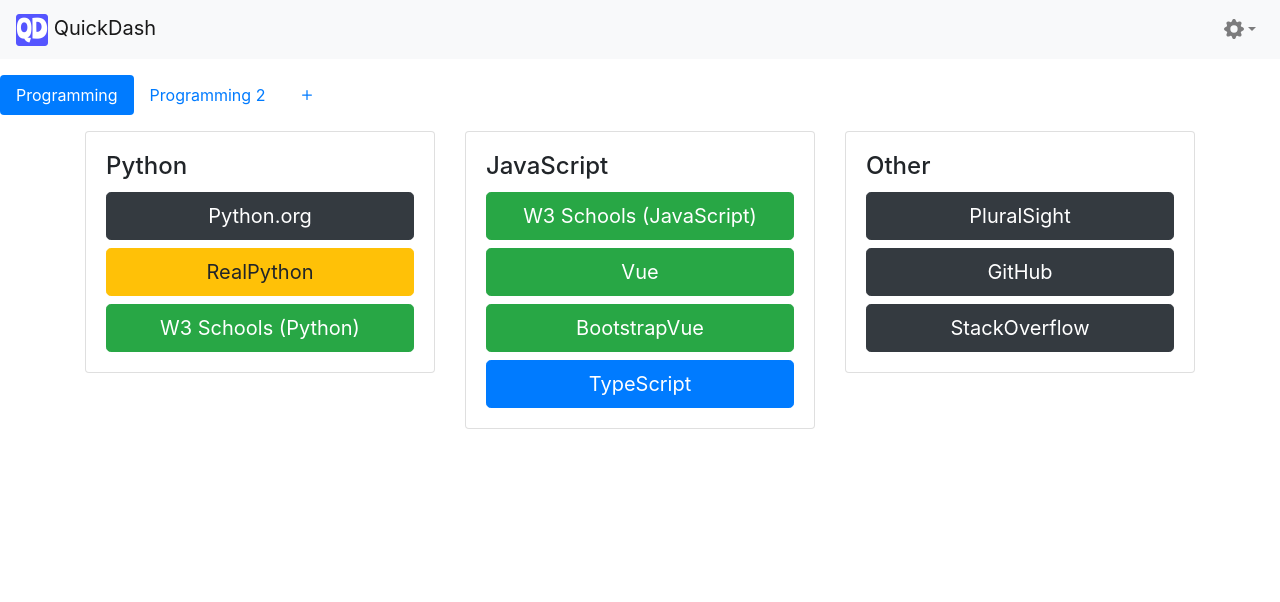
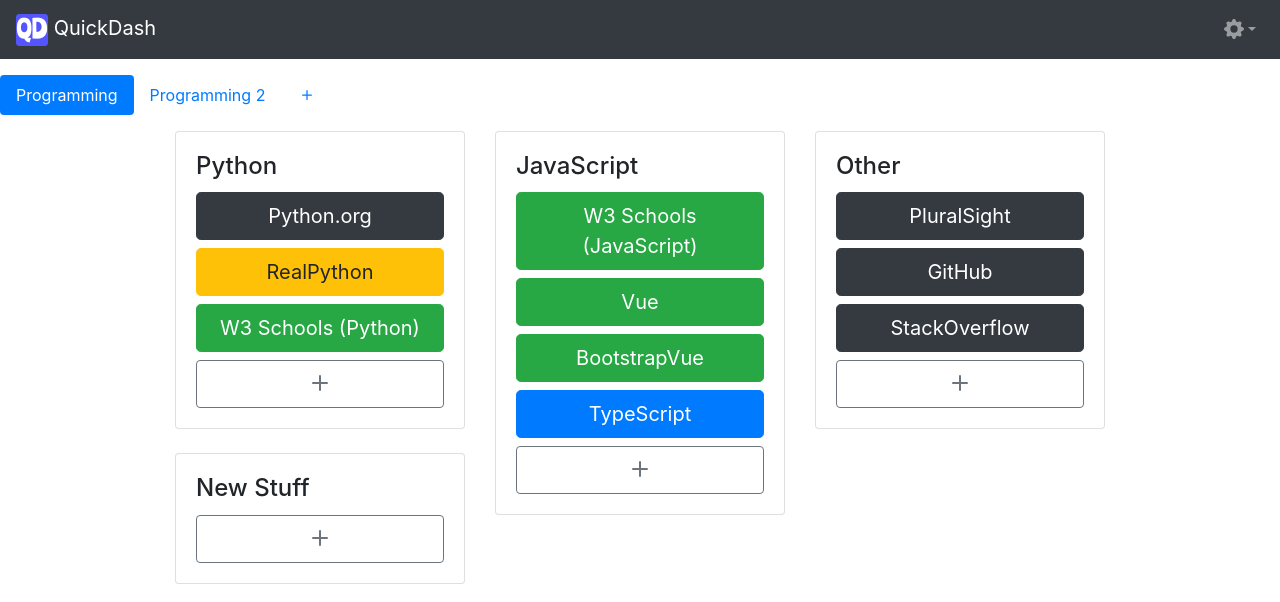
Before and after one commit to SEary342/QuickDash, a Vue app: page / in a window 1280 px wide. Shown: the top 602 px of the page. Built offline with nearby package versions, Linux system fonts and the light colour scheme.

Commit message:
Add link buttons & modal

```diff
--- a/src/App.vue
+++ b/src/App.vue
@@ -1,6 +1,6 @@
 <template>
   <div id="app">
-    <b-navbar variant="light" fluid
+    <b-navbar variant="dark" type="dark" fluid
       ><b-navbar-brand fluid
         ><b-img fluid :src="require('./assets/favicon-32x32.png')"></b-img>
         QuickDash</b-navbar-brand
--- a/src/LinkConfig.ts
+++ b/src/LinkConfig.ts
@@ -46,7 +46,8 @@ export const QuickDashConfig: LinkPage[] = [
       new LinkData("PluralSight", "https://app.pluralsight.com/"),
       new LinkData("GitHub", "https://github.com/"),
       new LinkData("StackOverflow", "https://stackoverflow.com/")
-    ])
+    ]),
+    new LinkGroup("New Stuff")
   ]),
   new LinkPage("Programming 2", [
     new LinkGroup("Python", [
--- a/src/components/LinkPanel.vue
+++ b/src/components/LinkPanel.vue
@@ -6,20 +6,17 @@
       v-bind:active="dash.name === $store.getters.selectedDash"
       :key="dash.name"
     >
-      <b-container>
+      <b-container fluid class="w-75">
+        <b-row>
+          <b-col v-for="(col, colIndex) in dash.groupList" :key="colIndex">
             <b-row
-          v-for="(row, rowIndex) in dash.groupList"
-          :key="rowIndex"
-          class="mb-3"
-        >
-          <b-col
-            v-for="(grp, colIndex) in row"
-            :key="''.concat(rowIndex, '-', colIndex)"
-          >
-            <b-card :title="grp.name">
+              v-for="(grp, grpIndex) in col"
+              :key="''.concat(colIndex, '-', grpIndex)"
+              ><b-col>
+                <b-card :title="grp.name" class="mb-4">
                   <b-button
                     v-for="(link, btnIndex) in grp.linkList"
-                :key="''.concat(rowIndex, '-', colIndex, '-', btnIndex)"
+                    :key="''.concat(colIndex, '-', grpIndex, '-', btnIndex)"
                     :href="link.url"
                     target="_blank"
                     :variant="link.color"
@@ -27,7 +24,13 @@
                     block
                     >{{ link.text }}</b-button
                   >
-            </b-card>
+                  <b-button
+                    variant="outline-secondary"
+                    block
+                    @click="createLink(dash.name, grp)"
+                    ><BIconPlus font-scale="2"/></b-button></b-card
+              ></b-col>
+            </b-row>
           </b-col>
         </b-row>
       </b-container>
@@ -55,38 +58,112 @@
         ><b-form-input v-model="newTabName"></b-form-input
       ></b-form-group>
     </b-modal>
+    <b-modal
+      id="new-link"
+      @hidden="resetLinkModal"
+      title="New Link"
+      @ok="saveLink"
+      :ok-disabled="
+        newLinkData.name === null ||
+          newLinkData.name.length === 0 ||
+          newLinkData.URL === null ||
+          newLinkData.URL.length === null ||
+          linkNameValid !== true
+      "
+    >
+      <b-form-group label="Link Name:"
+        ><b-form-input
+          v-model="newLinkData.name"
+          :state="linkNameValid"
+        ></b-form-input
+      ></b-form-group>
+      <b-form-group label="Link URL:"
+        ><b-form-input v-model="newLinkData.URL"></b-form-input
+      ></b-form-group>
+    </b-modal>
   </b-tabs>
 </template>
 
 <script lang="ts">
-import { Component, Vue, Watch } from "vue-property-decorator";
-import { LinkPage, LinkGroup } from "../ConfigStructure";
-import { numberOfColumns } from "../LinkConfig";
+import { Component, Vue } from "vue-property-decorator";
+import { LinkGroup } from "../ConfigStructure";
 
 type DisplayDash = {
   name: string;
   groupList: LinkGroup[][];
 };
 
+type NewLink = {
+  name: string | null;
+  URL: string | null;
+  dashName: string | null;
+  dashGroup: LinkGroup | null;
+};
+
 @Component
 export default class LinkPanel extends Vue {
   newTabName = null;
+  newLinkData: NewLink = {
+    name: null,
+    URL: null,
+    dashName: null,
+    dashGroup: null
+  };
+
+  createLink(dashName: string, dashGroup: LinkGroup) {
+    this.newLinkData.dashName = dashName;
+    this.newLinkData.dashGroup = dashGroup;
+    this.$bvModal.show("new-link");
+  }
+
+  get linkNameValid() {
+    if (
+      this.newLinkData.name === null ||
+      this.newLinkData.dashGroup === null
+    ) {
+      return null;
+    }
+    return !this.newLinkData.dashGroup.linkList
+      .map(x => x.text.toLowerCase())
+      .includes(String(this.newLinkData.name).toLowerCase());
+  }
+
+  saveLink() {
+    // TODO implement this on the store end
+    // Make the new tabs save
+    // Make it possible to add new groups
+    // Implement import & export
+    // Add the ability to edit group data
+    console.log(this.newLinkData);
+  }
+
+  resetLinkModal() {
+    this.newLinkData = {
+      name: null,
+      URL: null,
+      dashName: null,
+      dashGroup: null
+    };
+  }
 
   get displayDashboards() {
-    const initConfig = this.currentConfig;
     const displayConfig = [];
-    for (const dash of initConfig) {
+    for (const dash of this.currentConfig) {
       const displayItem: DisplayDash = { name: dash.name, groupList: [[]] };
-      const rowsArray: LinkGroup[][] = [[]];
-      let rowNum = 0;
-      for (const item of dash.groupList) {
-        if (rowsArray[rowNum].length > this.numberOfColumns - 1) {
-          rowsArray.push([]);
-          rowNum++;
+      const colsArray: LinkGroup[][] = [];
+      for (let i = 0; i < this.numberOfColumns; i++) {
+        colsArray.push([]);
       }
-        rowsArray[rowNum].push(item);
+      let currCol = 0;
+      for (const grp of dash.groupList) {
+        colsArray[currCol].push(grp);
+        if (currCol < this.numberOfColumns - 1) {
+          currCol++;
+        } else {
+          currCol = 0;
         }
-      displayItem.groupList = rowsArray;
+      }
+      displayItem.groupList = colsArray;
       displayConfig.push(displayItem);
     }
     return displayConfig;
```
Lines whose indentation alone changed are shown as unchanged.
